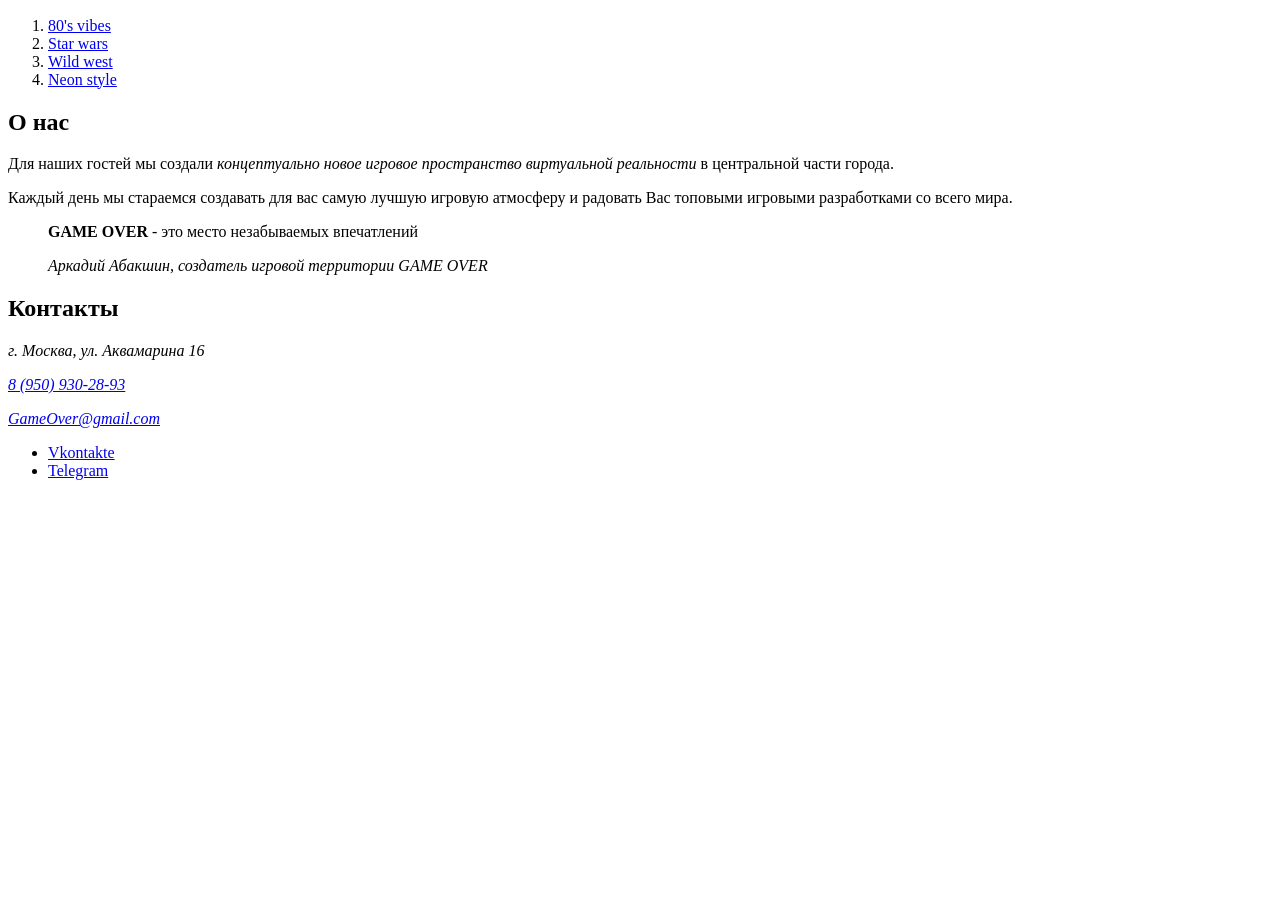
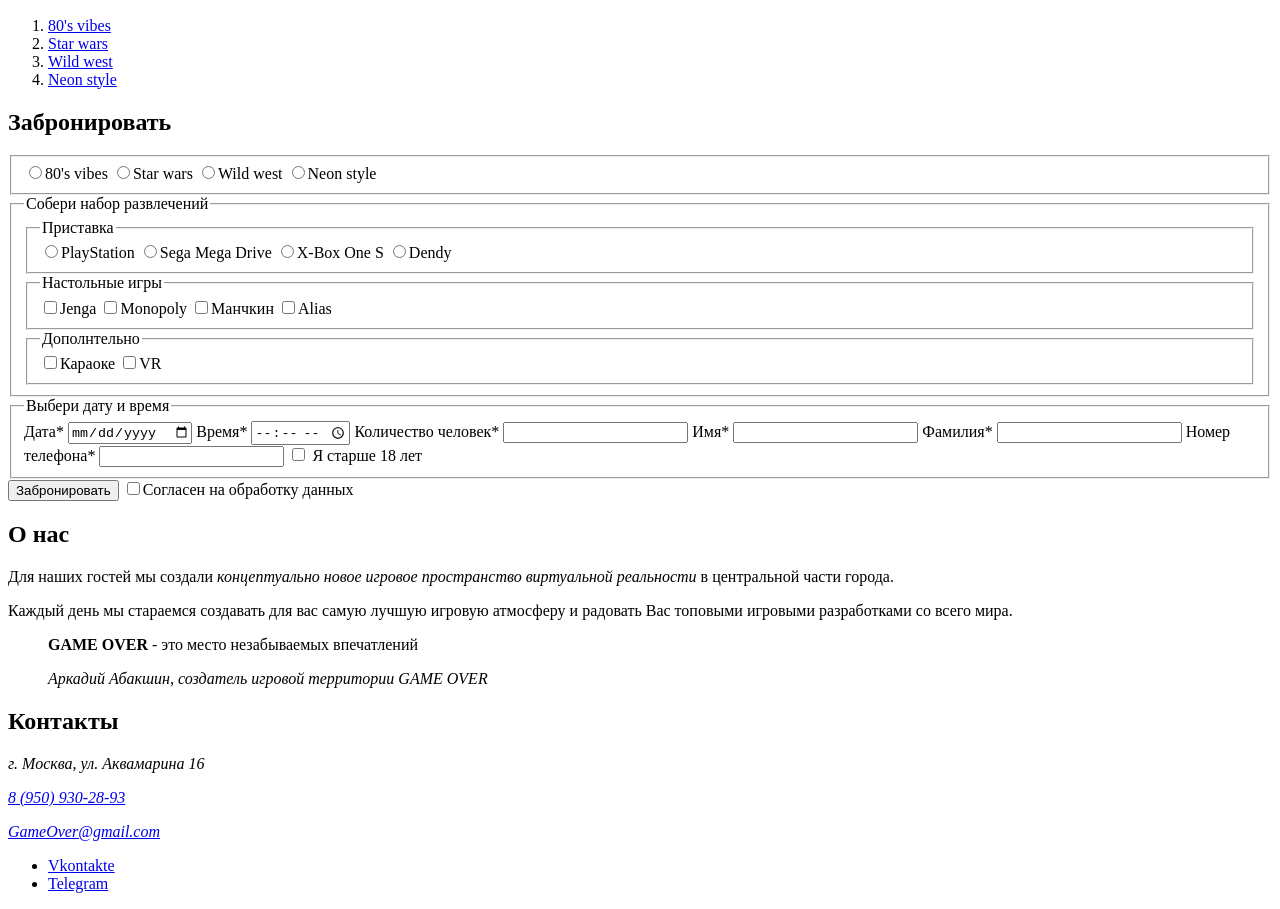
Before and after one commit to yuriykarpoff/go2024, a plain HTML site: page index.html in a window 1280 px wide. Shown: the part 1915-2824 px from the top of the page. Before the commit the page ends 2411 px from the top, so only its background shows below. Drawn offline with Linux system fonts and the light colour scheme.

Commit message:
Добавляет форму

```diff
--- a/index.html
+++ b/index.html
@@ -18,7 +18,7 @@
             <ul>
                 <li><a href="#rooms">Залы</a></li>
                 <li><a href="#about">О нас</a></li>
-                <li><a href="">Бронь</a></li>
+                <li><a href="#booking">Бронь</a></li>
                 <li><a href="">Отзывы</a></li>
                 <li><a href="#contact">Контакты</a></li>
             </ul>
@@ -78,6 +78,52 @@
             </ol>
         </section>
 
+        <section id="booking">
+            <h2>Забронировать</h2>
+            <form action="https://jsonplaceholder.typicode.com/posts" method="POST">
+                <fieldset>
+                    <label><input type="radio" value="80s" name="room">80's vibes</label>
+                    <label><input type="radio" value="starWars" name="room">Star wars</label>
+                    <label><input type="radio" value="wildWest" name="room">Wild west</label>
+                    <label><input type="radio" value="neonStyle" name="room">Neon style</label>
+                </fieldset>
+                <fieldset>
+                    <legend>Собери набор развлечений</legend>
+                    <fieldset>
+                        <legend>Приставка</legend>
+                        <label><input type="radio" value="ps" name="console">PlayStation</label>
+                        <label><input type="radio" value="sega" name="console">Sega Mega Drive</label>
+                        <label><input type="radio" value="x-box" name="console">X-Box One S</label>
+                        <label><input type="radio" value="dendy" name="console">Dendy</label>
+                    </fieldset>
+                    <fieldset>
+                        <legend>Настольные игры</legend>
+                        <label><input type="checkbox" value="jenga" name="tableGames">Jenga</label>
+                        <label><input type="checkbox" value="monopole" name="tableGames">Monopoly</label>
+                        <label><input type="checkbox" value="manchkin" name="tableGames">Манчкин</label>
+                        <label><input type="checkbox" value="alias" name="tableGames">Alias</label>
+                    </fieldset>
+                    <fieldset>
+                        <legend>Дополнтельно</legend>
+                        <label><input type="checkbox" value="karaoke" name="services">Караоке</label>
+                        <label><input type="checkbox" value="vr" name="services">VR</label>
+                    </fieldset>
+                </fieldset>
+                <fieldset>
+                    <legend>Выбери дату и время</legend>
+                    <label>Дата* <input type="date" required name="date"></label>
+                    <label>Время* <input type="time" required name="time"></label>
+                    <label>Количество человек* <input type="number" required name="countPeople"></label>
+                    <label>Имя* <input type="text" required name="firstName"></label>
+                    <label>Фамилия* <input type="text" required name="lastName"></label>
+                    <label>Номер телефона* <input type="tel" required name="telephone"></label>
+                    <label><input type="checkbox" value="over18YearsOld" name="age"> Я старше 18 лет</label>
+                </fieldset>
+                <button type="submit">Забронировать</button>
+                <label><input type="checkbox" required value="dataProcessingAgree" name="dataProcessing">Согласен на обработку данных</label>
+            </form>
+        </section>
+
         <section id="about">
             <h2>О нас</h2>
             <p>Для наших гостей мы создали <i>концептуально новое игровое пространство виртуальной реальности</i> в
```
